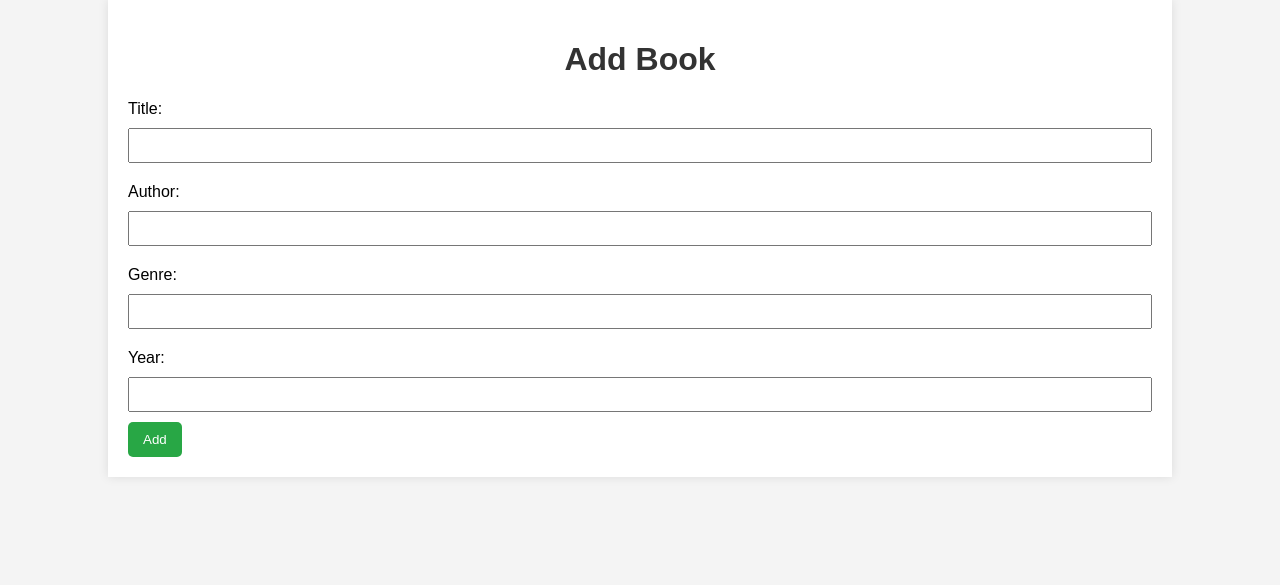
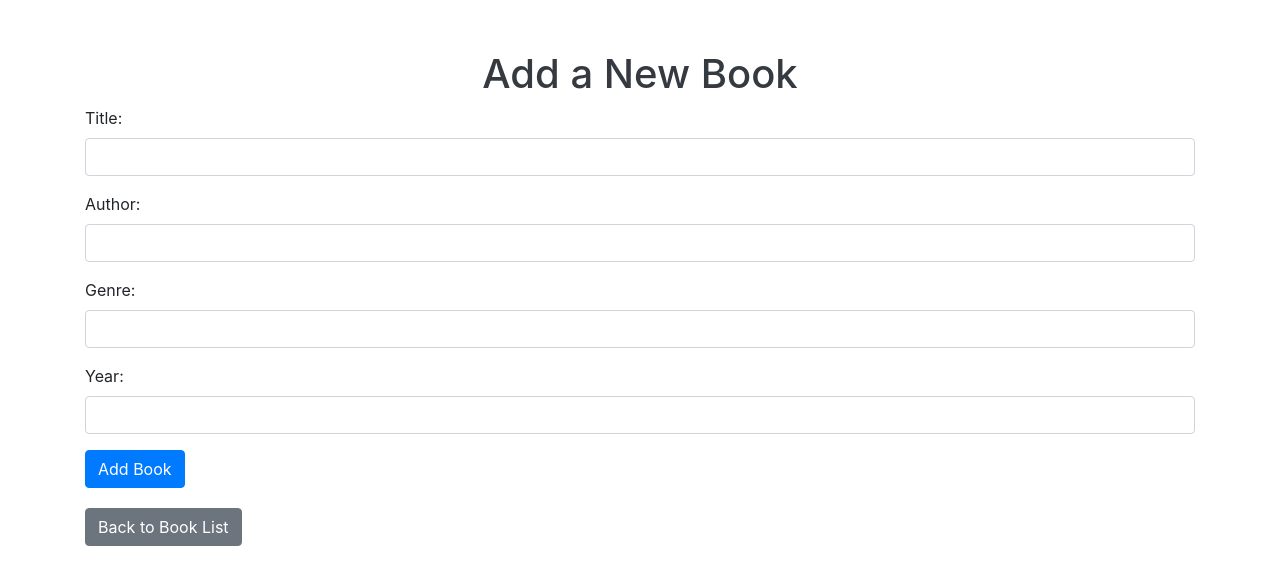
Before and after one commit to MishikaGoyal/Book-Management-, a Flask app: page /add in a window 1280 px wide. Shown: the top 585 px of the page. Run offline with Flask 3, Linux system fonts and the light colour scheme; some libraries are stand-ins or nearby versions.

Commit message:
work updated

```diff
--- a/app.py
+++ b/app.py
@@ -5,6 +5,7 @@ from bson.objectid import ObjectId
 app = Flask(__name__)
 client = MongoClient('mongodb://localhost:27017/')
 db = client.bookstore
+books_collection = db['books']
 
 @app.route('/')
 def index():
@@ -43,10 +44,37 @@ def delete_book(id):
     db.books.delete_one({'_id': ObjectId(id)})
     return redirect(url_for('index'))
 
-@app.route('/view')
+@app.route('/view_books', methods=['GET'])
 def view_books():
-    books = db.books.find()
-    return render_template('view_books.html', books=books)
+    search_query = request.args.get('search')
+    page = int(request.args.get('page', 1))
+    per_page = 10
+
+    if search_query:
+        books = books_collection.find({
+            '$or': [
+                {'title': {'$regex': search_query, '$options': 'i'}},
+                {'author': {'$regex': search_query, '$options': 'i'}},
+                {'genre': {'$regex': search_query, '$options': 'i'}},
+                {'year': {'$regex': search_query, '$options': 'i'}}
+            ]
+        }).skip((page - 1) * per_page).limit(per_page)
+        total_books = books_collection.count_documents({
+            '$or': [
+                {'title': {'$regex': search_query, '$options': 'i'}},
+                {'author': {'$regex': search_query, '$options': 'i'}},
+                {'genre': {'$regex': search_query, '$options': 'i'}},
+                {'year': {'$regex': search_query, '$options': 'i'}}
+            ]
+        })
+    else:
+        books = books_collection.find().skip((page - 1) * per_page).limit(per_page)
+        total_books = books_collection.count_documents({})
+
+    total_pages = (total_books + per_page - 1) // per_page
+
+    return render_template('view_books.html', books=books, page=page, total_pages=total_pages)
+
 
 if __name__ == '__main__':
     app.run(debug=True)
--- a/static/styles.css
+++ b/static/styles.css
@@ -1,53 +1,18 @@
 body {
-    font-family: Arial, sans-serif;
+    font-family: 'Arial', sans-serif;
+    background-color: #f8f9fa;
     margin: 0;
     padding: 0;
-    background-color: #f4f4f4;
 }
 
 .container {
-    width: 80%;
-    margin: 0 auto;
-    padding: 20px;
-    background-color: white;
-    box-shadow: 0 0 10px rgba(0, 0, 0, 0.1);
+    margin-top: 50px;
 }
 
 h1 {
     text-align: center;
-    color: #333;
-}
-
-table {
-    width: 100%;
-    border-collapse: collapse;
-    margin: 20px 0;
-}
-
-table, th, td {
-    border: 1px solid #ddd;
-}
-
-th, td {
-    padding: 10px;
-    text-align: left;
-}
-
-th {
-    background-color: #f2f2f2;
-}
-
-a {
-    color: #007bff;
-    text-decoration: none;
-}
-
-a:hover {
-    text-decoration: underline;
-}
-
-.actions {
-    text-align: center;
+    color: #343a40;
+    margin-bottom: 30px;
 }
 
 .add-book {
@@ -56,38 +21,58 @@ a:hover {
 }
 
 .add-book a {
-    color: #fff;
-    background-color: #28a745;
-    padding: 10px 20px;
-    border-radius: 5px;
+    color: white;
     text-decoration: none;
 }
 
-.add-book a:hover {
-    background-color: #218838;
+form {
+    margin-bottom: 20px;
 }
 
-form label {
-    display: block;
-    margin: 10px 0 5px;
+.table {
+    margin-top: 20px;
 }
 
-form input {
-    width: 100%;
-    padding: 8px;
-    margin: 5px 0 10px;
-    box-sizing: border-box;
+.table th, .table td {
+    text-align: center;
+    vertical-align: middle;
 }
 
-form button {
-    background-color: #28a745;
+.table thead th {
+    background-color: #343a40;
     color: white;
-    padding: 10px 15px;
-    border: none;
-    border-radius: 5px;
-    cursor: pointer;
 }
 
-form button:hover {
-    background-color: #218838;
+.table tbody tr:nth-child(odd) {
+    background-color: #f2f2f2;
 }
+
+.actions a {
+    margin: 0 5px;
+}
+
+.pagination {
+    justify-content: center;
+    margin-top: 20px;
+}
+
+.btn-primary {
+    background-color: #007bff;
+    border-color: #007bff;
+}
+
+.btn-secondary {
+    background-color: #6c757d;
+    border-color: #6c757d;
+}
+
+.btn-warning {
+    background-color: #ffc107;
+    border-color: #ffc107;
+    color: #343a40;
+}
+
+.btn-danger {
+    background-color: #dc3545;
+    border-color: #dc3545;
+}
--- a/templates/add_book.html
+++ b/templates/add_book.html
@@ -5,21 +5,33 @@
     <meta name="viewport" content="width=device-width, initial-scale=1.0">
     <title>Add Book</title>
     <link rel="stylesheet" href="{{ url_for('static', filename='styles.css') }}">
+    <link rel="stylesheet" href="https://stackpath.bootstrapcdn.com/bootstrap/4.3.1/css/bootstrap.min.css">
 </head>
 <body>
     <div class="container">
-        <h1>Add Book</h1>
-        <form action="{{ url_for('add_book') }}" method="POST">
-            <label for="title">Title:</label>
-            <input type="text" id="title" name="title">
-            <label for="author">Author:</label>
-            <input type="text" id="author" name="author">
-            <label for="genre">Genre:</label>
-            <input type="text" id="genre" name="genre">
-            <label for="year">Year:</label>
-            <input type="text" id="year" name="year">
-            <button type="submit">Add</button>
+        <h1>Add a New Book</h1>
+        <form method="POST" action="{{ url_for('add_book') }}">
+            <div class="form-group">
+                <label for="title">Title:</label>
+                <input type="text" id="title" name="title" class="form-control" required>
+            </div>
+            <div class="form-group">
+                <label for="author">Author:</label>
+                <input type="text" id="author" name="author" class="form-control" required>
+            </div>
+            <div class="form-group">
+                <label for="genre">Genre:</label>
+                <input type="text" id="genre" name="genre" class="form-control" required>
+            </div>
+            <div class="form-group">
+                <label for="year">Year:</label>
+                <input type="number" id="year" name="year" class="form-control" required>
+            </div>
+            <button type="submit" class="btn btn-primary">Add Book</button>
         </form>
+        <div class="mt-3">
+            <a href="{{ url_for('view_books') }}" class="btn btn-secondary">Back to Book List</a>
+        </div>
     </div>
 </body>
 </html>
```
Also changed, not shown: books.json (+75 -69 lines), templates/index.html (+6 -29 lines), templates/update_book.html (+22 -10 lines), templates/view_books.html (+32 -5 lines).
